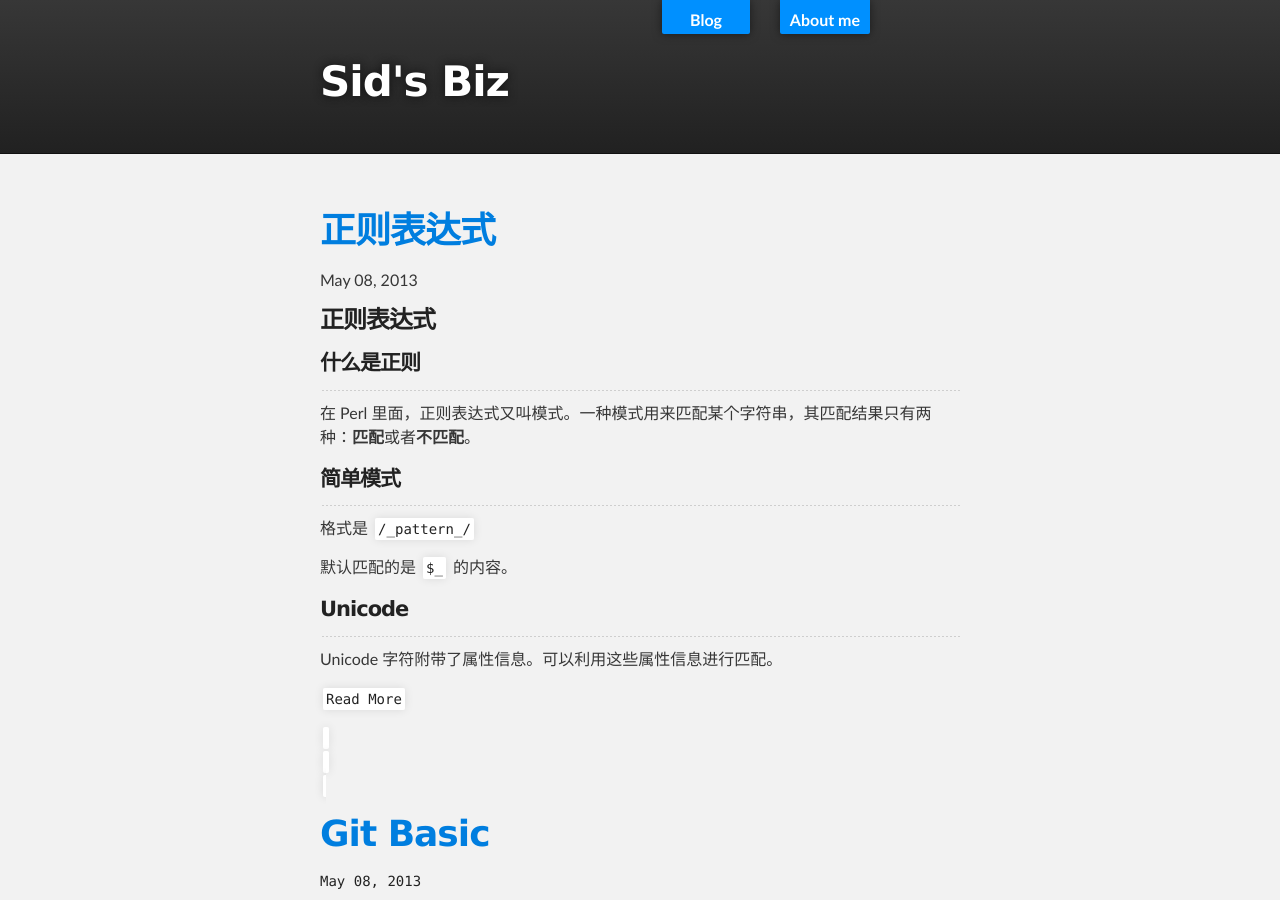
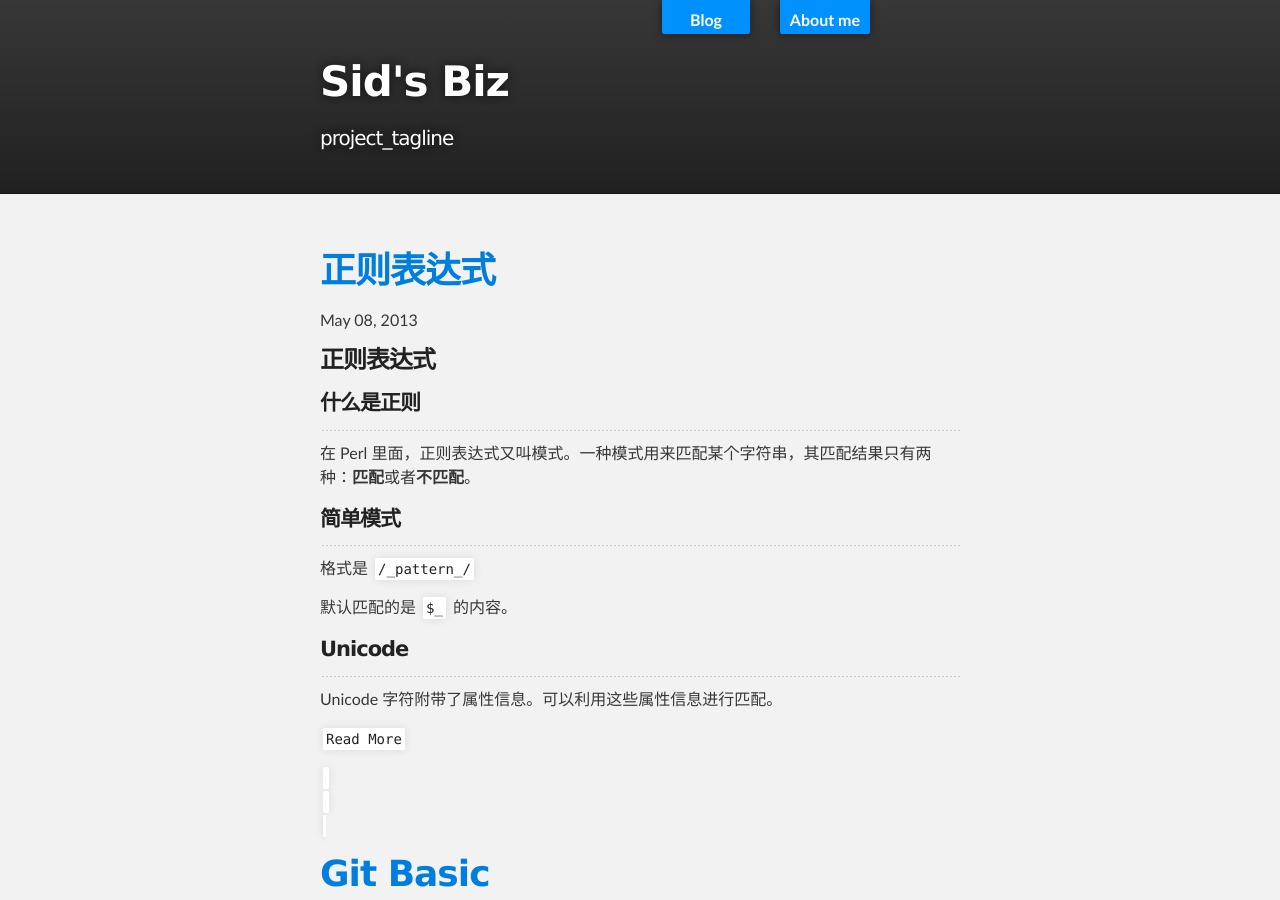
Before and after one commit to Siduzy/Blog, a Jekyll site: the page built from index.html, in a window 1280 px wide and 900 px high. Built offline with Jekyll 4.4.1, drawn with Linux system fonts in a browser that asks for light colours; Markdown is read by kramdown in place of the engine named in the settings.

Commit message:
Update default.html

```diff
--- a/_layouts/default.html
+++ b/_layouts/default.html
@@ -19,7 +19,7 @@
           <a id="blog_banner" href="/blog/">Blog</a>
           <a id="about_banner" href="/about/">About me</a>
           <a href="/"><h1 id="project_title">Sid's Biz</h1></a>
-          <h3 id="project_tagline"></h3>
+          <h3 id="project_tagline">project_tagline</h3>
         </header>
     </div>
 
```
